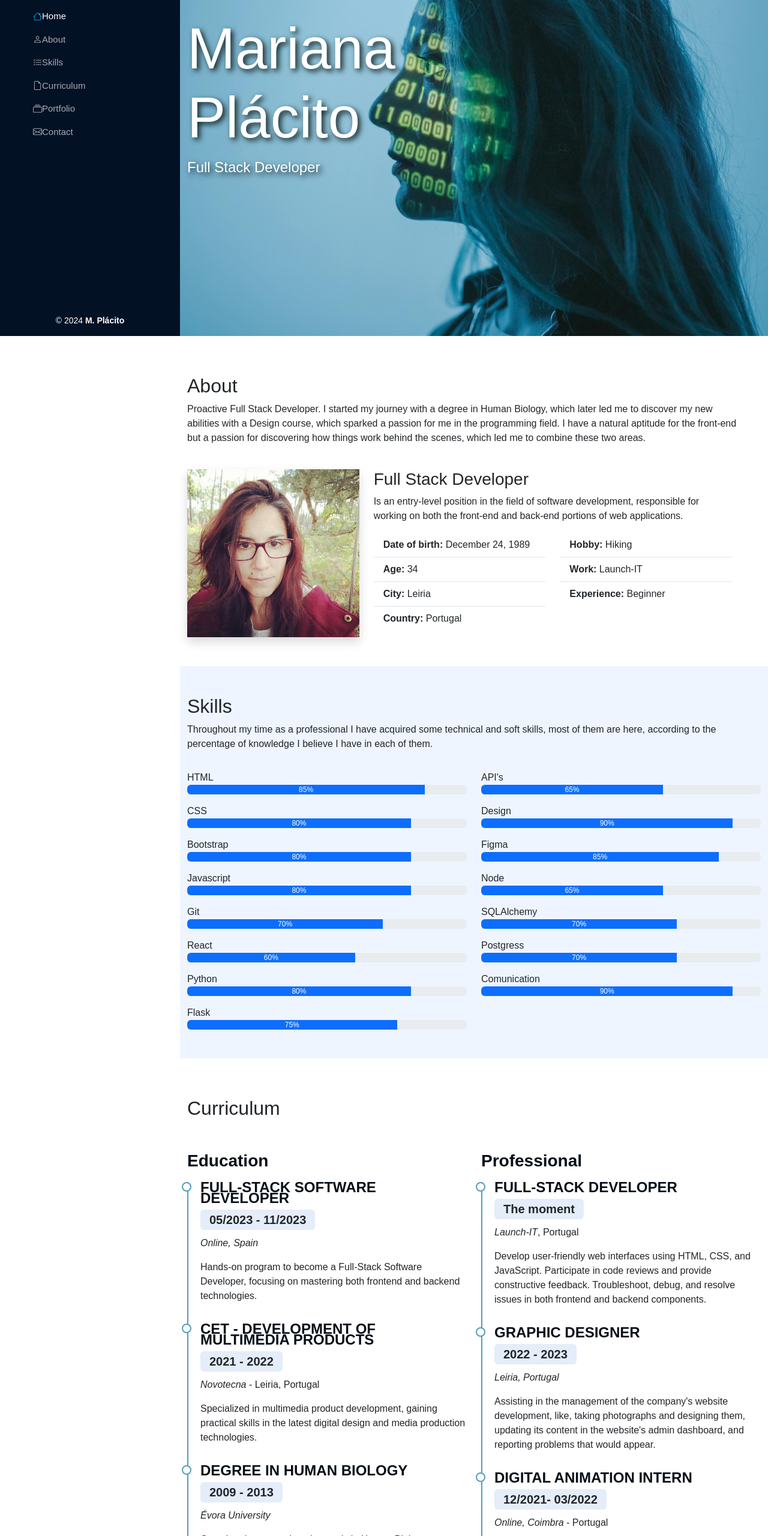
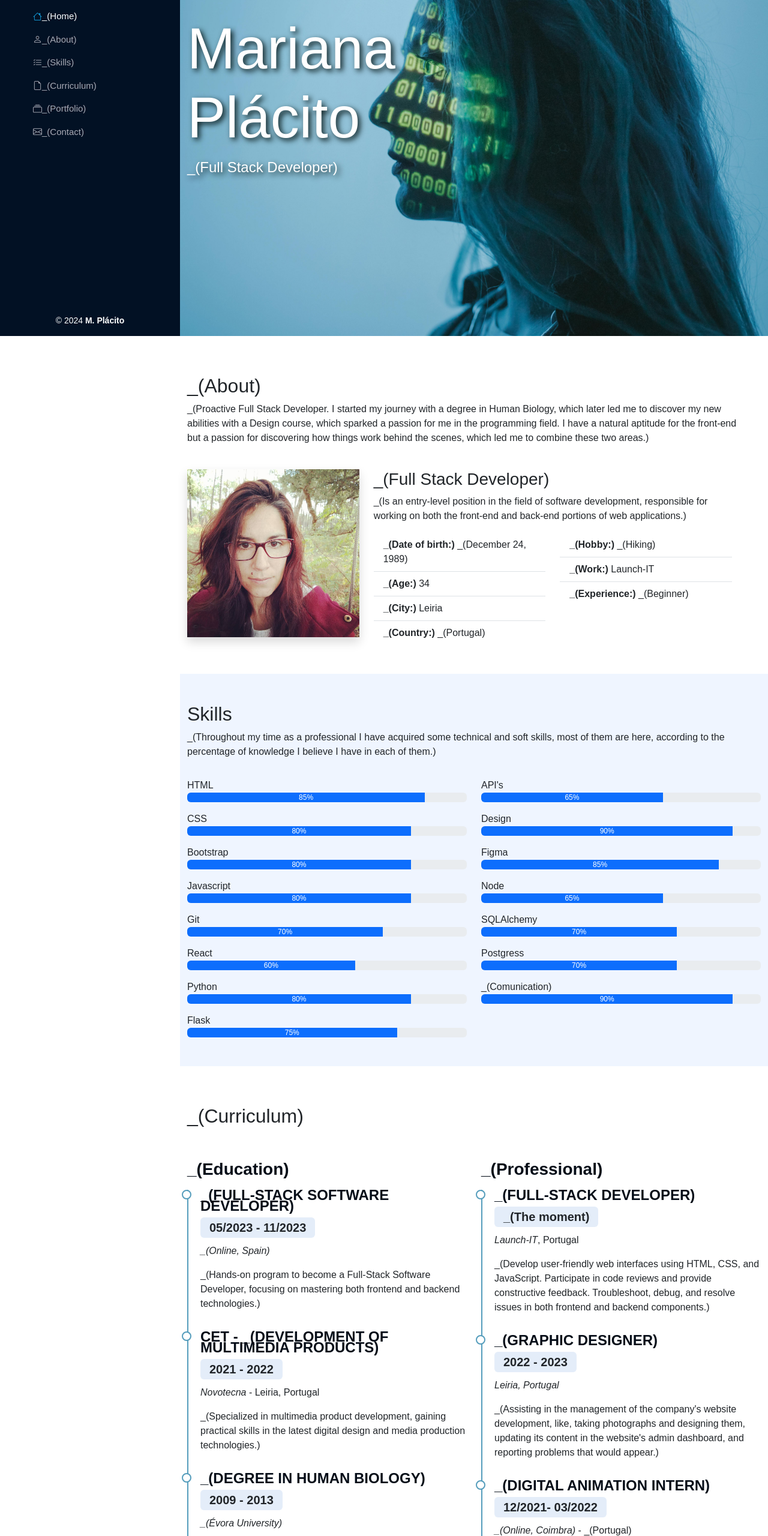
Before and after one commit to Placito/My_Portfolio, a plain HTML site: page templates/index.html in a window 1280 px wide. Shown: the part 240-2800 px from the top of the page at 60% size. Drawn offline with nearby package versions, Linux system fonts and the light colour scheme.

Commit message:
starting add trasnlator

```diff
--- a/templates/index.html
+++ b/templates/index.html
@@ -32,22 +32,22 @@
         <nav id="nvbar" class="nav-menu">
             <ul class="nav flex-column">
                 <li class="nav-item">
-                  <a class="nav-link active" aria-current="page" href="#home"><i class="bi bi-house"></i> Home</a>
+                  <a class="nav-link active" aria-current="page" href="#home"><i class="bi bi-house"></i> _(Home)</a>
                 </li>
                 <li class="nav-item">
-                  <a class="nav-link" href="#about"><i class="bi bi-person"></i> About</a>
+                  <a class="nav-link" href="#about"><i class="bi bi-person"></i> _(About)</a>
                 </li>
                 <li class="nav-item">
-                  <a class="nav-link" href="#skills"><i class="bi bi-list-check"></i> Skills</a>
+                  <a class="nav-link" href="#skills"><i class="bi bi-list-check"></i> _(Skills)</a>
                 </li>
                 <li class="nav-item">
-                    <a class="nav-link" href="#curriculum"><i class="bi bi-file-earmark"></i> Curriculum</a>
+                    <a class="nav-link" href="#curriculum"><i class="bi bi-file-earmark"></i> _(Curriculum)</a>
                 </li>
                 <li class="nav-item">
-                    <a class="nav-link" href="#portfolio"><i class="bi bi-collection"></i> Portfolio</a>
+                    <a class="nav-link" href="#portfolio"><i class="bi bi-collection"></i> _(Portfolio)</a>
                 </li>
                 <li class="nav-item">
-                    <a class="nav-link" href="#contact"><i class="bi bi-envelope"></i> Contact</a>
+                    <a class="nav-link" href="#contact"><i class="bi bi-envelope"></i> _(Contact)</a>
                 </li>
             </ul>
         </nav>
@@ -56,17 +56,17 @@
         <section id="home" class="row home m-0 p-0">
             <div class="col-md-5 d-flex justify-content-center align-itens-center flex-column">
                 <h2 class="text-shadow">Mariana Plácito</h2>
-                <span id="subtitle" class="text-shadow">Full Stack Developer</span>
+                <span id="subtitle" class="text-shadow">_(Full Stack Developer)</span>
             </div>
         </section>
         <section id="about" class="container mt-5 about">
             <div class="row w-100">
                 <div class="col-md-12" data-anime="down">
-                    <h2 class="pt-3">About</h2>
+                    <h2 class="pt-3">_(About)</h2>
                     <p>
-                        Proactive Full Stack Developer. I started my journey with a degree in Human Biology, which later led me to discover my new abilities with a Design course,
+                        _(Proactive Full Stack Developer. I started my journey with a degree in Human Biology, which later led me to discover my new abilities with a Design course,
                         which sparked a passion for me in the programming field.
-                        I have a natural aptitude for the front-end but a passion for discovering how things work behind the scenes, which led me to combine these two areas.
+                        I have a natural aptitude for the front-end but a passion for discovering how things work behind the scenes, which led me to combine these two areas.)
                     </p>
                 </div>
                 <div class="row mt-4">
@@ -74,22 +74,22 @@
                         <img class="img-fluid shadow" data-anime="left" src="../static/img/perfil.jpg" alt="foto da Mariana">
                     </div>
                     <div class="col-md-8" data-anime="right">
-                        <h3>Full Stack Developer</h3>
-                        <p>Is an entry-level position in the field of software development, responsible for working on both the front-end and back-end portions of web applications.</p>
+                        <h3>_(Full Stack Developer)</h3>
+                        <p>_(Is an entry-level position in the field of software development, responsible for working on both the front-end and back-end portions of web applications.)</p>
                         <div class="row">
                             <div class="col-md-6">
                                 <ul class="list-group list-group-flush">
-                                    <li class="list-group-item"><strong>Date of birth:</strong> December 24, 1989</li>
-                                    <li class="list-group-item"><strong>Age:</strong> 34</li>
-                                    <li class="list-group-item"><strong>City:</strong> Leiria</li>
-                                    <li class="list-group-item"><strong>Country:</strong> Portugal</li>
+                                    <li class="list-group-item"><strong>_(Date of birth:)</strong> _(December 24, 1989)</li>
+                                    <li class="list-group-item"><strong>_(Age:)</strong> 34</li>
+                                    <li class="list-group-item"><strong>_(City:)</strong> Leiria</li>
+                                    <li class="list-group-item"><strong>_(Country:)</strong> _(Portugal)</li>
                                 </ul>
                             </div>
                             <div class="col-md-6">
                                 <ul class="list-group list-group-flush ">
-                                    <li class="list-group-item"><strong>Hobby:</strong> Hiking</li>
-                                    <li class="list-group-item"><strong>Work:</strong><a href="https://launch-it.eu/en/" target="_blank" class="fw-lighter text-decoration-none link-dark"> Launch-IT</a></li>
-                                    <li class="list-group-item"><strong>Experience:</strong> Beginner</li>
+                                    <li class="list-group-item"><strong>_(Hobby:)</strong> _(Hiking)</li>
+                                    <li class="list-group-item"><strong>_(Work:)</strong><a href="https://launch-it.eu/en/" target="_blank" class="fw-lighter text-decoration-none link-dark"> Launch-IT</a></li>
+                                    <li class="list-group-item"><strong>_(Experience:)</strong> _(Beginner)</li>
                                 </ul>
                             </div>
                         </div>
@@ -101,7 +101,7 @@
         <section class="mt-5 section-bg" id="skills">
             <div class="container pb-5">
                 <h2 class="pt-5">Skills</h2>
-                <p>Throughout my time as a professional I have acquired some technical and soft skills, most of them are here, according to the percentage of knowledge I believe I have in each of them.</p>
+                <p>_(Throughout my time as a professional I have acquired some technical and soft skills, most of them are here, according to the percentage of knowledge I believe I have in each of them.)</p>
                 <div class="row">
                     <div class="col-md-6">
                         <p class="mt-3 mb-0">HTML</p>
@@ -162,7 +162,7 @@
                         <div class="progress">
                             <div class="progress-bar" role="progressbar" aria-valuenow="70" aria-valuemin="0" aria-valuemax="100" data-anime="right" style="width: 70%">70%</div>
                         </div>
-                        <p class="mt-3 mb-0">Comunication</p>
+                        <p class="mt-3 mb-0">_(Comunication)</p>
                         <div class="progress">
                             <div class="progress-bar" role="progressbar" aria-valuenow="90" aria-valuemin="0" aria-valuemax="100" data-anime="right" style="width: 90%">90%</div>
                         </div>
@@ -172,56 +172,55 @@
         </section>
         <section class="mt-5 cv" id="curriculum">
             <div class="container pb-5">
-                <h2 class="pt-3 pb-4">Curriculum</h2>
+                <h2 class="pt-3 pb-4">_(Curriculum)</h2>
                 <div class="row">
                     <div class="col-md-6">
-                        <h3 class="cv-title">Education</h3>
+                        <h3 class="cv-title">_(Education)</h3>
                         <div class="cv-item" data-anime="up">
-                            <h4>Full-Stack Software Developer</h4>
+                            <h4>_(Full-Stack Software Developer)</h4>
                             <h5>05/2023 - 11/2023</h5>
-                            <p><em>Online, Spain</em></p>
-                            <p>Hands-on program to become a Full-Stack Software Developer, focusing on mastering both frontend and backend technologies.</p>
+                            <p><em>_(Online, Spain)</em></p>
+                            <p>_(Hands-on program to become a Full-Stack Software Developer, focusing on mastering both frontend and backend technologies.)</p>
                         </div>
                         <div class="cv-item" data-anime="up">
-                            <h4>CET -
-                                Development of multimedia products</h4>
+                            <h4>CET - _(Development of multimedia products)</h4>
                             <h5>2021 - 2022</h5>
                             <p><em>Novotecna</em> - Leiria, Portugal</p>
-                            <p>Specialized in multimedia product development, gaining practical skills in the latest digital design and media production technologies.</p>
+                            <p>_(Specialized in multimedia product development, gaining practical skills in the latest digital design and media production technologies.)</p>
                         </div>
                         <div class="cv-item" data-anime="up">
-                            <h4>Degree in Human Biology</h4>
+                            <h4>_(Degree in Human Biology)</h4>
                             <h5>2009 - 2013</h5>
-                            <p><em>Évora University</em></p>
-                            <p>Completed a comprehensive study in Human Biology, acquiring a strong foundation in biological sciences and their application to human health and disease.</p>
+                            <p><em>_(Évora University)</em></p>
+                            <p>_(Completed a comprehensive study in Human Biology, acquiring a strong foundation in biological sciences and their application to human health and disease.)</p>
                         </div>
                     </div>
                     <div class="col-md-6">
-                        <h3 class="cv-title">Professional</h3>
+                        <h3 class="cv-title">_(Professional)</h3>
                         <div class="cv-item" data-anime="up">
-                            <h4>Full-Stack Developer</h4>
-                            <h5>The moment</h5>
+                            <h4>_(Full-Stack Developer)</h4>
+                            <h5>_(The moment)</h5>
                             <p><em>Launch-IT</em>, Portugal</p>
-                            <p>Develop user-friendly web interfaces using HTML, CSS, and JavaScript.
+                            <p>_(Develop user-friendly web interfaces using HTML, CSS, and JavaScript.
                                 Participate in code reviews and provide constructive feedback.
-                                Troubleshoot, debug, and resolve issues in both frontend and backend components.
+                                Troubleshoot, debug, and resolve issues in both frontend and backend components.)
                             </p>
                         </div>
                         <div class="cv-item" data-anime="up">
-                            <h4>Graphic designer</h4>
+                            <h4>_(Graphic designer)</h4>
                             <h5>2022 - 2023</h5>
                             <p><em>Leiria, Portugal</em></p>
-                            <p>Assisting in the management of the company's website
+                            <p>_(Assisting in the management of the company's website
                                 development, like, taking photographs and designing
                                 them, updating its content in the website's admin
-                                dashboard, and reporting problems that would appear.
+                                dashboard, and reporting problems that would appear.)
                                 </p>
                         </div>
                         <div class="cv-item" data-anime="up">
-                            <h4>Digital animation intern</h4>
+                            <h4>_(Digital animation intern)</h4>
                             <h5>12/2021- 03/2022</h5>
-                            <p><em>Online, Coimbra</em> - Portugal</p>
-                            <p>Role as creator of content, animations, web design and learning</p>
+                            <p><em>_(Online, Coimbra)</em> - _(Portugal)</p>
+                            <p>_(Role as creator of content, animations, web design and learning)</p>
                         </div>
                     </div>
                 </div>
@@ -244,7 +243,7 @@
                                 <img src="../static/img/bike.png" class="card-img-top card-square" alt="Bicycle_Shop">
                                 <div class="card-body">
                                   <h5 class="card-title">Bicycle_Shop</h5>
-                                  <p class="card-text">Develop during a programming bootcamp, an e-commerce platform where users can browse, review, purchase.</p>
+                                  <p class="card-text">_(Develop during a programming bootcamp, an e-commerce platform where users can browse, review, purchase.)</p>
                                   <div class="d-flex justify-content-center">
                                     <a href="https://www.loom.com/share/503bdcc13c794507b1e620c55ffeb0bf?sid=84479cf0-ca42-412c-8014-9b17d7736ee9" target="_blank" class="btn btn-outline-primary"><i class="bi bi-link-45deg"></i></a>
                                     <a href="https://github.com/Placito/Bycicle_shop" target="_blank" class="btn btn-outline-primary"><i class="bi bi-github"></i></a>
@@ -261,7 +260,7 @@
                                   <img src="../static/img/gest.png" class="card-img-top card-square" alt="GEST_tasks">
                                   <div class="card-body">
                                     <h5 class="card-title">GEST_tasks</h5>
-                                    <p class="card-text">Is an application to assist in task management, for internal roles.</p>
+                                    <p class="card-text">_(Is an application to assist in task management, for internal roles.)</p>
                                     <div class="d-flex justify-content-center">
                                         <a href="https://github.com/Placito/GEST_tasks" target="_blank" class="btn btn-outline-primary"><i class="bi bi-github"></i></a>
                                     </div>
@@ -275,9 +274,9 @@
                             <div class="card">
                                 <img src="../static/img/vida.png" class="card-img-top card-square" alt="Vida Sustentável">
                                 <div class="card-body">
-                                <h5 class="card-title">My design portfolio</h5>
-                                <p class="card-text">Work developed in my CET, using techniques with Adobe Illustrator, Adobe Photoshop, Adobe Afert effects, Adobe premier, Photography and 3ds Max.
-                                    The language I selected to present my work was Portuguese.</p>
+                                <h5 class="card-title">_(My design portfolio)</h5>
+                                <p class="card-text">_(Work developed in my CET, using techniques with Adobe Illustrator, Adobe Photoshop, Adobe Afert effects, Adobe premier, Photography and 3ds Max.
+                                    The language I selected to present my work was Portuguese.)</p>
                                 <div class="d-flex justify-content-center">
                                     <a href="https://marianaplacito.wixsite.com/website-1" target="_blank" class="btn btn-outline-primary"><i class="bi bi-link-45deg"></i></a>
                                 </div>
@@ -287,27 +286,27 @@
                       </div>
                     <button class="carousel-control-prev" type="button" data-bs-target="#carouselPortfolio" data-bs-slide="prev">
                       <span class="carousel-control-prev-icon" aria-hidden="true"></span>
-                      <span class="visually-hidden">Previous</span>
+                      <span class="visually-hidden">_(Previous)</span>
                     </button>
                     <button class="carousel-control-next" type="button" data-bs-target="#carouselPortfolio" data-bs-slide="next">
                       <span class="carousel-control-next-icon" aria-hidden="true"></span>
-                      <span class="visually-hidden">Next</span>
+                      <span class="visually-hidden">_(Next)</span>
                     </button>
                       </div>
                 </div>
         </section>
         <section id="contact" class="pt-5 pb-5">
             <div class="container mb-5">
-                <h2 class="pt3 pb-3">Contact</h2>
+                <h2 class="pt3 pb-3">_(Contact)</h2>
                 <div class="row">
                     <div class="col-md-5">
                         <div class="card p-5 shadow border-0" data-anime="up">
                             <div class="adress">
-                                <h4><i class="bi bi-geo-alt"></i> Location:</h4>
+                                <h4><i class="bi bi-geo-alt"></i> _(Location:)</h4>
                                 <p>Bajouca, Leiria</p>
                             </div>
                             <div class="email">
-                                <h4><i class="bi bi-envelope"></i> Email:</h4>
+                                <h4><i class="bi bi-envelope"></i> _(Email:)</h4>
                                 <p>mariana.placito@gmail.com</p>
                             </div>
                             <iframe src="https://www.google.com/maps/embed?pb=!1m18!1m12!1m3!1d24489.190832720324!2d-8.800835852293448!3d39.8932994545461!2m3!1f0!2f0!3f0!3m2!1i1024!2i768!4f13.1!3m3!1m2!1s0xd226c7793b13f8f%3A0x500ebbde490c100!2sBajouca!5e0!3m2!1spt-PT!2spt!4v1715612633728!5m2!1spt-PT!2spt" width="400" height="300" style="border:0;" allowfullscreen="" loading="lazy" class="w-100" referrerpolicy="no-referrer-when-downgrade"></iframe>
@@ -317,19 +316,19 @@
                         <div class="card p-5 h-100 shadow border-0" data-anime="right">
                             <form class="row g-3" action="/send" method="POST">
                                 <div class="col-md-6">
-                                  <label for="name" class="form-label">Name:</label>
+                                  <label for="name" class="form-label">_(Name:)</label>
                                   <input type="text" class="form-control" id="name" name="name" placeholder="Write your name...">
                                 </div>
                                 <div class="col-md-6">
-                                  <label for="email" class="form-label">Email:</label>
+                                  <label for="email" class="form-label">_(Email:)</label>
                                   <input type="email" class="form-control" id="email" name="email" placeholder="Write your email...">
                                 </div>
                                 <div class="col-12">
-                                  <label for="message" class="form-label">Message:</label>
+                                  <label for="message" class="form-label">_(Message:)</label>
                                   <textarea type="text" class="form-control" id="message" name="message" rows="10" placeholder="Write your message..."></textarea>
                                 </div>
                                 <div class="col-12 d-flex justify-content-center mt-4">
-                                  <button type="submit" class="btn btn-outline-primary">Send</button>
+                                  <button type="submit" class="btn btn-outline-primary">_(Send)</button>
                                 </div>
                             </form>
                         </div>
```
Also changed, not shown: 4 other files.
